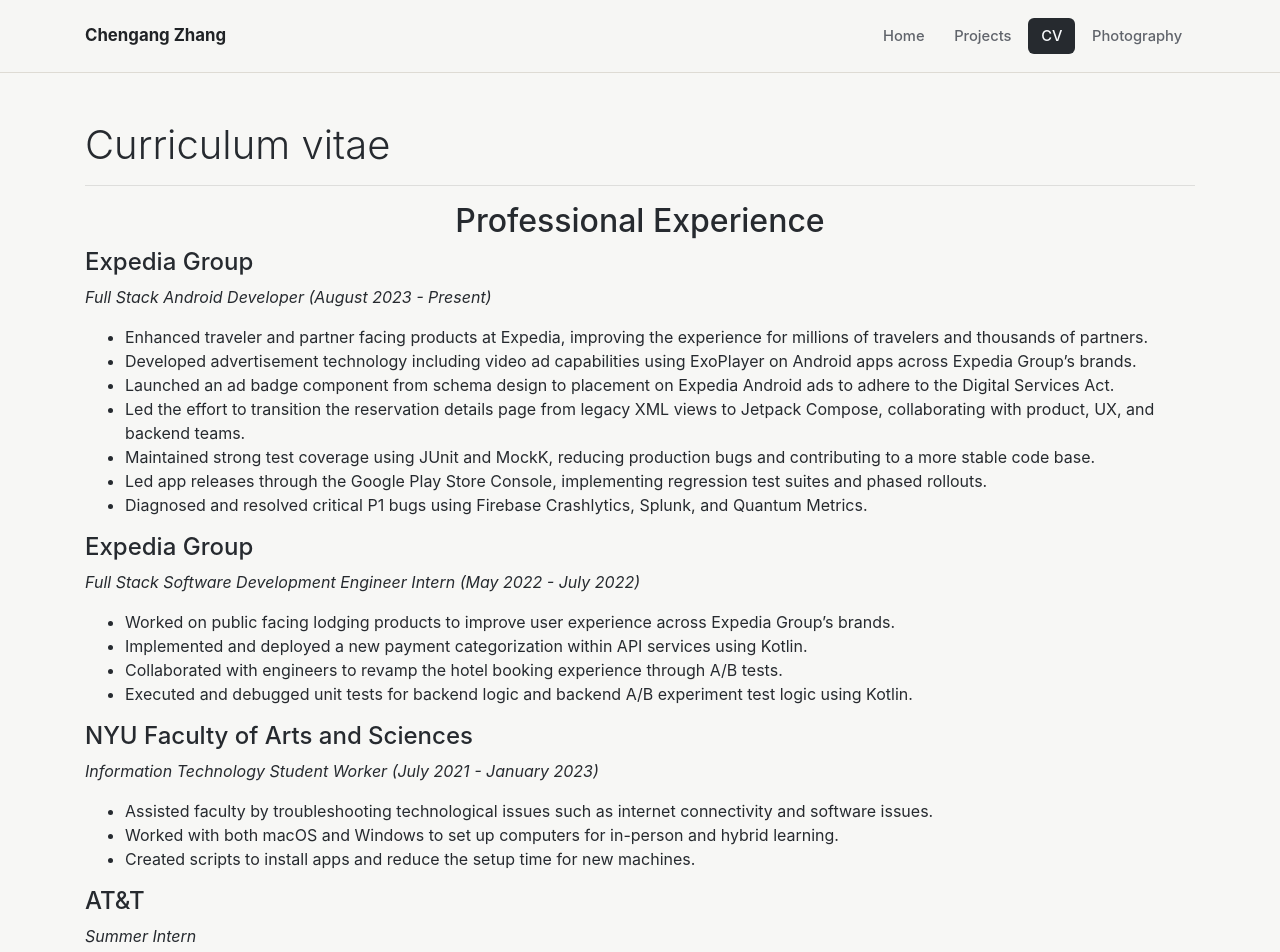
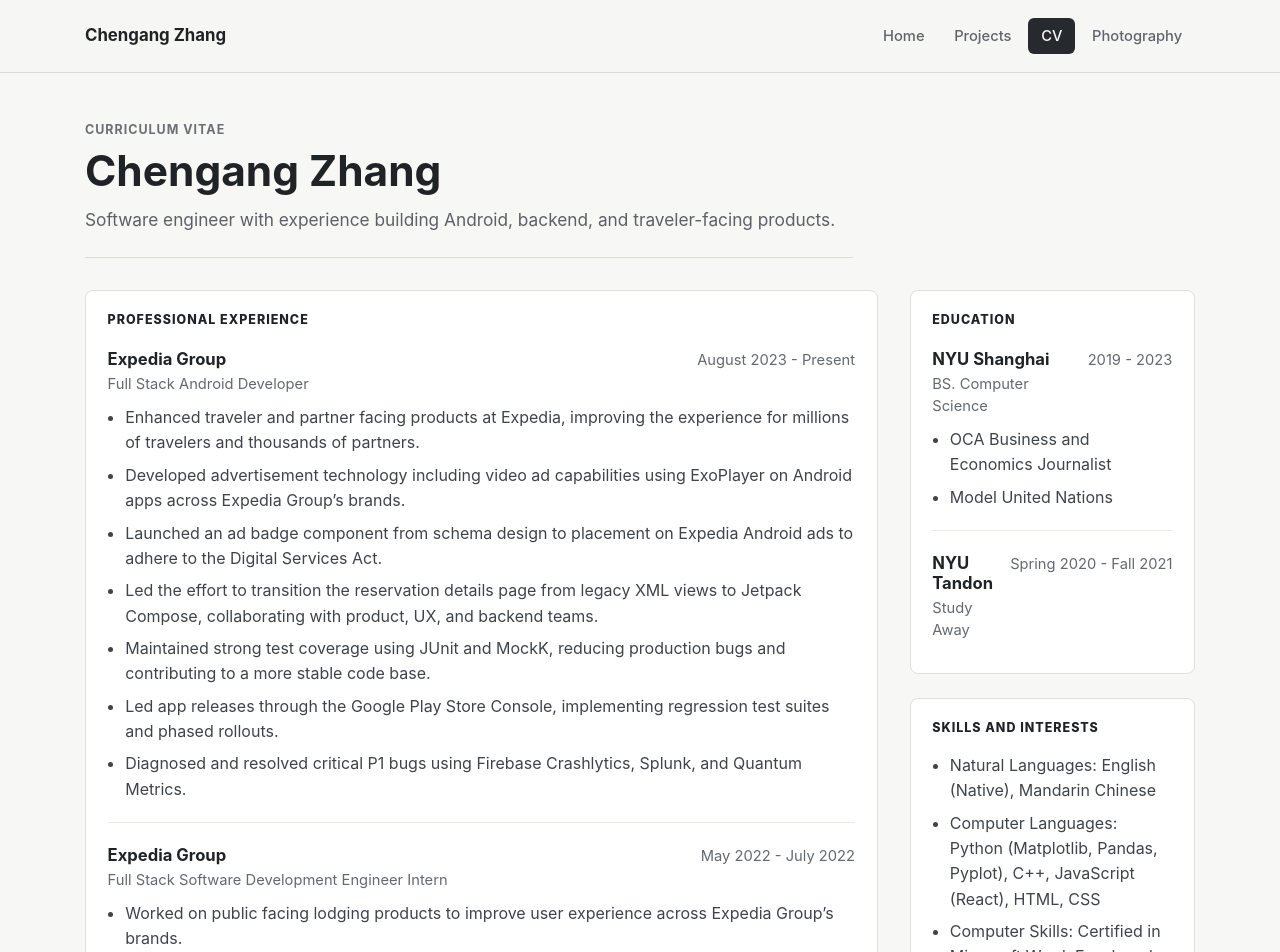
Before and after one commit to chengang-zhang/chengang-zhang.github.io, a React (Vite) app: page /cv in a window 1280 px wide. Shown: the top 952 px of the page. Built offline with nearby package versions, Linux system fonts and the light colour scheme.

Commit message:
update cv format

```diff
--- a/src/App.css
+++ b/src/App.css
@@ -157,6 +157,127 @@
   align-items: center;
   display: flex;
   gap: 0.65rem;
+}
+
+.cv {
+  padding: 3rem 0 1rem;
+}
+
+.cv-hero {
+  border-bottom: 1px solid #dedbd4;
+  margin-bottom: 2rem;
+  max-width: 48rem;
+  padding-bottom: 1.5rem;
+}
+
+.cv-kicker {
+  color: #6b7077;
+  font-size: 0.78rem;
+  font-weight: 700;
+  letter-spacing: 0.08em;
+  margin: 0 0 0.5rem;
+  text-transform: uppercase;
+}
+
+.cv-hero h1 {
+  color: #202326;
+  font-size: 2.65rem;
+  font-weight: 650;
+  line-height: 1.08;
+  margin: 0 0 0.75rem;
+}
+
+.cv-hero p:last-child {
+  color: #5c6067;
+  font-size: 1.08rem;
+  line-height: 1.6;
+  margin: 0;
+}
+
+.cv-layout {
+  align-items: start;
+  display: grid;
+  gap: 2rem;
+  grid-template-columns: minmax(0, 1fr) minmax(17rem, 0.36fr);
+}
+
+.cv-main,
+.cv-sidebar {
+  display: grid;
+  gap: 1.5rem;
+}
+
+.cv-section {
+  background: #ffffff;
+  border: 1px solid #e2dfd8;
+  border-radius: 8px;
+  padding: 1.35rem;
+}
+
+.cv-section h2 {
+  color: #202326;
+  font-size: 0.78rem;
+  font-weight: 760;
+  letter-spacing: 0.08em;
+  margin: 0 0 1.1rem;
+  text-align: left;
+  text-transform: uppercase;
+}
+
+.cv-section-stack {
+  display: grid;
+  gap: 1.25rem;
+}
+
+.cv-entry {
+  border-top: 1px solid #ece9e2;
+  padding-top: 1.15rem;
+}
+
+.cv-entry:first-child {
+  border-top: 0;
+  padding-top: 0;
+}
+
+.cv-entry-heading {
+  align-items: baseline;
+  display: flex;
+  gap: 1rem;
+  justify-content: space-between;
+  margin-bottom: 0.65rem;
+}
+
+.cv-entry-heading h3 {
+  color: #202326;
+  font-size: 1.04rem;
+  font-weight: 680;
+  margin: 0;
+  text-align: left;
+}
+
+.cv-entry-heading p,
+.cv-entry-heading span {
+  color: #646970;
+  font-size: 0.92rem;
+  margin: 0.2rem 0 0;
+}
+
+.cv-entry-heading span {
+  flex: 0 0 auto;
+  text-align: right;
+}
+
+.cv-entry ul,
+.cv-skill-list {
+  color: #3f444a;
+  line-height: 1.58;
+  margin: 0;
+  padding-left: 1.1rem;
+}
+
+.cv-entry li + li,
+.cv-skill-list li + li {
+  margin-top: 0.45rem;
 }
 
 .gallery-header {
@@ -412,6 +533,10 @@
 }
 
 @media (max-width: 991px) {
+  .cv-layout {
+    grid-template-columns: 1fr;
+  }
+
   .photo-gallery {
     column-count: 2;
   }
@@ -436,6 +561,28 @@
   .site-footer-inner {
     align-items: flex-start;
     flex-direction: column;
+  }
+
+  .cv {
+    padding-top: 2rem;
+  }
+
+  .cv-hero h1 {
+    font-size: 2.15rem;
+  }
+
+  .cv-section {
+    padding: 1.1rem;
+  }
+
+  .cv-entry-heading {
+    align-items: flex-start;
+    flex-direction: column;
+    gap: 0.25rem;
+  }
+
+  .cv-entry-heading span {
+    text-align: left;
   }
 
   .gallery-header {
--- a/src/components/Cv.jsx
+++ b/src/components/Cv.jsx
@@ -1,149 +1,203 @@
-import React from "react";
+const professionalExperience = [
+  {
+    organization: "Expedia Group",
+    role: "Full Stack Android Developer",
+    period: "August 2023 - Present",
+    details: [
+      "Enhanced traveler and partner facing products at Expedia, improving the experience for millions of travelers and thousands of partners.",
+      "Developed advertisement technology including video ad capabilities using ExoPlayer on Android apps across Expedia Group’s brands.",
+      "Launched an ad badge component from schema design to placement on Expedia Android ads to adhere to the Digital Services Act.",
+      "Led the effort to transition the reservation details page from legacy XML views to Jetpack Compose, collaborating with product, UX, and backend teams.",
+      "Maintained strong test coverage using JUnit and MockK, reducing production bugs and contributing to a more stable code base.",
+      "Led app releases through the Google Play Store Console, implementing regression test suites and phased rollouts.",
+      "Diagnosed and resolved critical P1 bugs using Firebase Crashlytics, Splunk, and Quantum Metrics.",
+    ],
+  },
+  {
+    organization: "Expedia Group",
+    role: "Full Stack Software Development Engineer Intern",
+    period: "May 2022 - July 2022",
+    details: [
+      "Worked on public facing lodging products to improve user experience across Expedia Group’s brands.",
+      "Implemented and deployed a new payment categorization within API services using Kotlin.",
+      "Collaborated with engineers to revamp the hotel booking experience through A/B tests.",
+      "Executed and debugged unit tests for backend logic and backend A/B experiment test logic using Kotlin.",
+    ],
+  },
+  {
+    organization: "NYU Faculty of Arts and Sciences",
+    role: "Information Technology Student Worker",
+    period: "July 2021 - January 2023",
+    details: [
+      "Assisted faculty by troubleshooting technological issues such as internet connectivity and software issues.",
+      "Worked with both macOS and Windows to set up computers for in-person and hybrid learning.",
+      "Created scripts to install apps and reduce the setup time for new machines.",
+    ],
+  },
+  {
+    organization: "AT&T",
+    role: "Summer Intern",
+    details: [
+      "Mentored by senior staff at AT&T to learn about the technical and business side of a large company.",
+      "Attended shareholder meetings to thoroughly understand the relationship with shareholders.",
+    ],
+  },
+  {
+    organization: "SUNY Attain Lab",
+    role: "Technology Intern",
+    details: [
+      "Improved the job prospects of GED/TASC students positively by teaching basic computer skills and Microsoft Office programs such as Word, Excel, PowerPoint.",
+      "Managed confidential information to register new students into a state-wide database.",
+    ],
+  },
+  {
+    organization: "Icahn School of Medicine at Mount Sinai",
+    role: "Nanotechnology Intern",
+    details: [
+      "Learned to perform database searches utilizing a variety of research websites, such as PubMed.",
+      "Explored the manipulation of microtubules and kinesin motor proteins at Columbia University’s Hess Lab for the potential use of nano cargo transport.",
+      "Worked in a collaborative setting to create a final presentation and research paper.",
+    ],
+  },
+];
+
+const education = [
+  {
+    organization: "NYU Shanghai",
+    period: "2019 - 2023",
+    role: "BS. Computer Science",
+    details: ["OCA Business and Economics Journalist", "Model United Nations"],
+  },
+  {
+    organization: "NYU Tandon",
+    period: "Spring 2020 - Fall 2021",
+    role: "Study Away",
+  },
+];
+
+const projects = [
+  {
+    organization: "Chat System",
+    role: "Built using Python",
+    details: [
+      "Distributed client-server system",
+      "Used the pygames package to incorporate a multiplayer tetris game",
+    ],
+  },
+];
+
+const leadership = [
+  {
+    organization: "NYU Shanghai in New York",
+    role: "Orientation Ambassador & Freshman Mentor",
+    period: "August 2021 - December 2021",
+    details: [
+      "Helped design and create the freshman orientation experience during the COVID-19 pandemic.",
+      "Curated and delivered a presentation on living in New York City with a specific focus on student life.",
+    ],
+  },
+  {
+    organization: "Weill Cornell Medicine",
+    role: "Volunteer",
+    details: [
+      "Engage with cardiac patients from all age groups to provide emotional support and basic assistance such as mealtime assistance.",
+      "Assist clinical staff on basic duties such as changing the batteries on patients’ mobile cardiac telemetry device and setting up rooms for incoming patients.",
+      "Assist unit clerk with duties such as filing EKG graphs, creating charts for incoming patients, and gathering discharging patients’ files; answering call light, securing appropriate assistance for patients, and answering and transferring calls.",
+      "Stock isolation carts with yellow gowns and gloves.",
+    ],
+  },
+  {
+    organization: "Wagner Middle School",
+    role: "Student Volunteer",
+    details: [
+      "Arranging and organizing student laboratories",
+      "Completing administrative work such as printing report cards and organizing important files",
+      "Organizing student libraries",
+      "Grading tests for teachers and inputting student grades into an online gradebook",
+    ],
+  },
+];
+
+const skills = [
+  "Natural Languages: English (Native), Mandarin Chinese",
+  "Computer Languages: Python (Matplotlib, Pandas, Pyplot), C++, JavaScript (React), HTML, CSS",
+  "Computer Skills: Certified in Microsoft Word, Excel, and Power Point",
+  "Interests: Photography, Volunteering",
+];
+
+function CvEntry({ details, organization, period, role }) {
+  return (
+    <article className="cv-entry">
+      <div className="cv-entry-heading">
+        <div>
+          <h3>{organization}</h3>
+          <p>{role}</p>
+        </div>
+        {period && <span>{period}</span>}
+      </div>
+
+      {details && (
+        <ul>
+          {details.map((detail) => (
+            <li key={detail}>{detail}</li>
+          ))}
+        </ul>
+      )}
+    </article>
+  );
+}
+
+function CvSection({ entries, title }) {
+  return (
+    <section className="cv-section">
+      <h2>{title}</h2>
+      <div className="cv-section-stack">
+        {entries.map((entry) => (
+          <CvEntry key={`${entry.organization}-${entry.role}`} {...entry} />
+        ))}
+      </div>
+    </section>
+  );
+}
 
 function Cv() {
   return (
-    <div className="cv">
+    <main className="cv">
       <div className="container">
-        <div className="row align-items-center my-5">
-          <div className="col-lg-12">
-            <h1 className="font-weight-light">Curriculum vitae</h1>
+        <header className="cv-hero">
+          <p className="cv-kicker">Curriculum vitae</p>
+          <h1>Chengang Zhang</h1>
+          <p>
+            Software engineer with experience building Android, backend, and
+            traveler-facing products.
+          </p>
+        </header>
 
-            <hr></hr>
-            <section className="Professional-Experience">
-              <h2>Professional Experience</h2>
-              <h4>Expedia Group</h4>
-              <p><em>Full Stack Android Developer (August 2023 - Present)</em></p>
-              <ul>
-                <li>Enhanced traveler and partner facing products at Expedia, improving the experience for millions of travelers and thousands of partners.</li>
-                <li>Developed advertisement technology including video ad capabilities using ExoPlayer on Android apps across Expedia Group’s brands.</li>
-                <li>Launched an ad badge component from schema design to placement on Expedia Android ads to adhere to the Digital Services Act.</li>
-                <li>Led the effort to transition the reservation details page from legacy XML views to Jetpack Compose, collaborating with product, UX, and backend teams.</li>
-                <li>Maintained strong test coverage using JUnit and MockK, reducing production bugs and contributing to a more stable code base.</li>
-                <li>Led app releases through the Google Play Store Console, implementing regression test suites and phased rollouts.</li>
-                <li>Diagnosed and resolved critical P1 bugs using Firebase Crashlytics, Splunk, and Quantum Metrics.</li>
-              </ul>
+        <div className="cv-layout">
+          <div className="cv-main">
+            <CvSection
+              entries={professionalExperience}
+              title="Professional Experience"
+            />
+            <CvSection entries={projects} title="Relevant Projects" />
+            <CvSection entries={leadership} title="Leadership Experience" />
+          </div>
 
-              <h4>Expedia Group</h4>
-              <p><em>Full Stack Software Development Engineer Intern (May 2022 - July 2022)</em></p>
-              <ul>
-                <li>Worked on public facing lodging products to improve user experience across Expedia Group’s brands.</li>
-                <li>Implemented and deployed a new payment categorization within API services using Kotlin.</li>
-                <li>Collaborated with engineers to revamp the hotel booking experience through A/B tests.</li>
-                <li>Executed and debugged unit tests for backend logic and backend A/B experiment test logic using Kotlin.</li>
-              </ul>
+          <aside className="cv-sidebar" aria-label="Education and skills">
+            <CvSection entries={education} title="Education" />
 
-              <h4>NYU Faculty of Arts and Sciences</h4>
-              <p><em>Information Technology Student Worker (July 2021 - January 2023)</em></p>
-              <ul>
-                <li>Assisted faculty by troubleshooting technological issues such as internet connectivity and software issues.</li>
-                <li>Worked with both macOS and Windows to set up computers for in-person and hybrid learning.</li>
-                <li>Created scripts to install apps and reduce the setup time for new machines.</li>
-              </ul>
-
-              <h4>AT&T</h4>
-              <p><em>Summer Intern</em></p>
-              <ul>
-                <li>Mentored by senior staff at AT&T to learn about the technical and business side of a large company.</li>
-                <li>Attended shareholder meetings to thoroughly understand the relationship with shareholders</li>
-              </ul>
-
-              <h4>SUNY Attain Lab</h4>
-              <p><em>Technology Intern</em></p>
-              <ul>
-                <li>Improved the job prospects of GED/TASC students positively by
-                  teaching basic computer skills and Microsoft Office programs such as Word, Excel, PowerPoint.</li>
-                <li>Managed confidential information to register new students into a state-wide database</li>
-              </ul>
-
-              <h4>Icahn School of Medicine at Mount Sinai</h4>
-              <p><em>Nanotechnology Intern</em></p>
-              <ul>
-                <li>Learned to perform database searches utilizing a
-                  variety of research websites, such as PubMed.</li>
-                <li>Explored the manipulation of microtubules
-                  and kinesin motor proteins at Columbia University’s
-                  Hess Lab for the potential use of nano cargo transport.</li>
-                <li>Worked in a collaborative setting to create a final presentation and research paper.</li>
-              </ul>
-
-            </section>
-
-            <section className="Eduation align-items-left">
-              <h2>Education</h2>
-              <h4>NYU Shanghai (2019-2023)</h4>
-              <p>
-                <em>BS. Computer Science</em>
-              </p>
-              <ul>
-                <li>OCA Business and Economics Journalist</li>
-                <li>Model United Nations</li>
-              </ul>
-
-              <h4>NYU Tandon (Spring 2020 - Fall 2021)</h4>
-              <p>
-                <em>Study Away</em>
-              </p>
-              <ul>
-              </ul>
-
-            </section>
-            <br></br>
-
-            <section className="Relevant-Projects">
-              <h2>Relevant Projects</h2>
-              <h4>Chat System</h4>
-              <p><em>Bulit using Python</em></p>
-              <ul>
-                <li>Distributed client-server system</li>
-                <li>Used the pygames package to incorporate a multiplayer tetris game</li>
+            <section className="cv-section">
+              <h2>Skills and Interests</h2>
+              <ul className="cv-skill-list">
+                {skills.map((skill) => (
+                  <li key={skill}>{skill}</li>
+                ))}
               </ul>
             </section>
-
-            <section className="Leadership-Experience">
-              <h2>Leadership Experience</h2>
-              <h4>NYU Shanghai in New York</h4>
-              <p><em>Orientation Ambassador &amp; Freshman Mentor (August 2021 - December 2021)</em></p>
-              <ul>
-                <li>Helped design and create the freshman orientation experience during the COVID-19 pandemic.</li>
-                <li>Curated and delivered a presentation on living in New York City with a specific focus on student life.</li>
-              </ul>
-
-              <h4>Weill Cornell Medicine</h4>
-              <p><em>Volunteer</em></p>
-              <ul>
-                <li>Engage with cardiac patients from all age groups to provide
-                  emotional support and basic assistance such as mealtime assistance. </li>
-                <li>Assist clinical staff on basic duties such as changing the batteries
-                  on patients’ mobile cardiac telemetry device and setting up rooms for incoming patients.</li>
-                <li>Assist unit clerk with duties such as filing EKG graphs, creating charts for incoming patients,
-                  and gathering discharging patients’ files; answering call light,
-                  securing appropriate assistance for patients, and answering and transferring calls.</li>
-                <li>Stock isolation carts with yellow gowns and gloves.</li>
-              </ul>
-              <h4>Wagner Middle School</h4>
-              <p><em>Student Volunteer</em></p>
-              <ul>
-                <li>Arranging and organizing student laboratories</li>
-                <li>Completing administrative work such as printing report cards and organizing important files</li>
-                <li>Organizing student libraries</li>
-                <li>Grading tests for teachers and inputting student grades into an online gradebook </li>
-              </ul>
-
-            </section>
-
-            <section className="Skills-Interests">
-              <h2>Skills and Interests</h2>
-              <ul>
-                <li>Natural Languages: English (Native), Mandarin Chinese</li>
-                <li>Computer Languages: Python (Matplotlib, Pandas, Pyplot), C++, JavaScript (React), HTML, CSS </li>
-                <li>Computer Skills: Certified in Microsoft Word, Excel, and Power Point</li>
-                <li>Interests: Photography, Volunteering</li>
-              </ul>
-            </section>
-          </div>
+          </aside>
         </div>
       </div>
-    </div>
+    </main>
   );
 }
 
```
